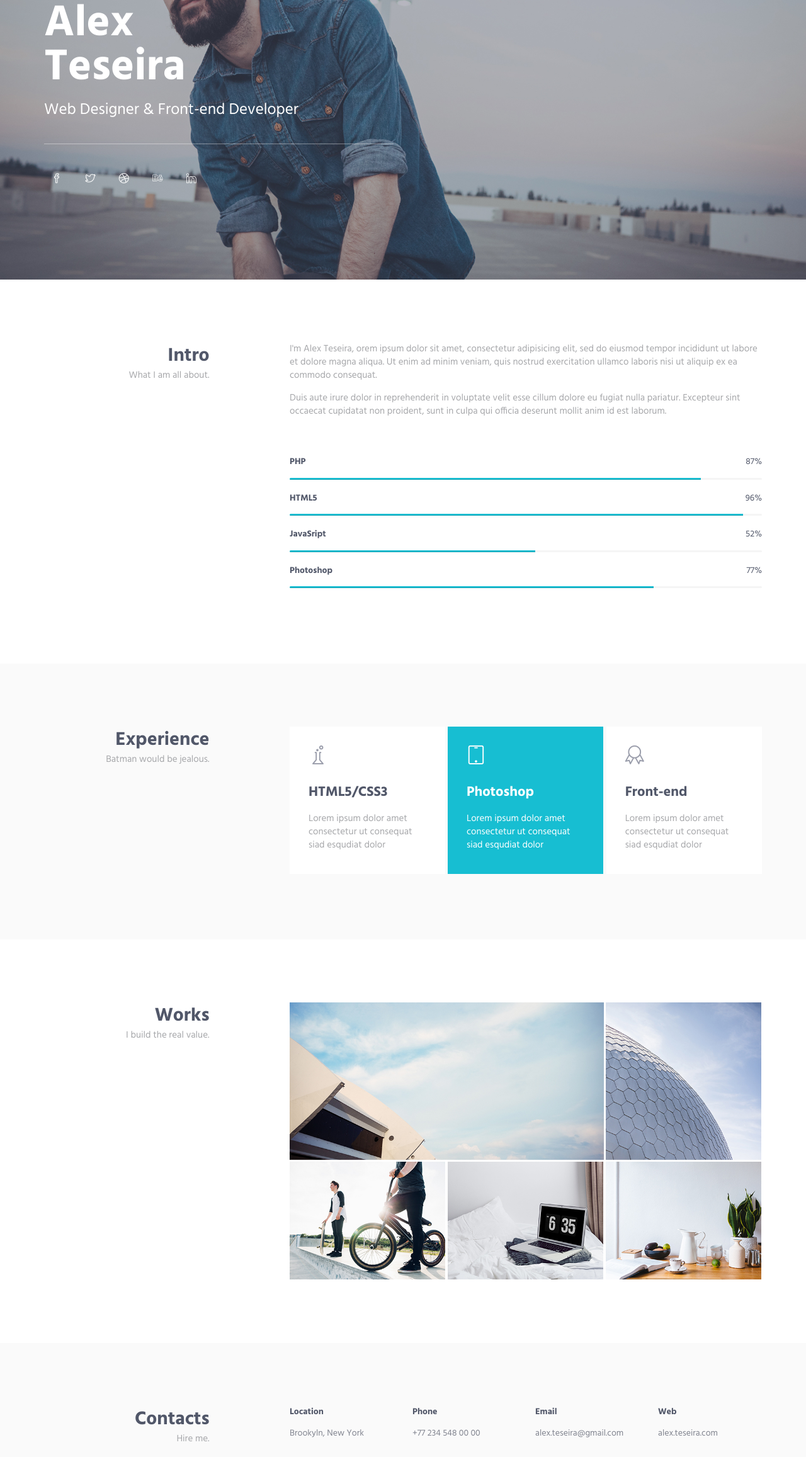
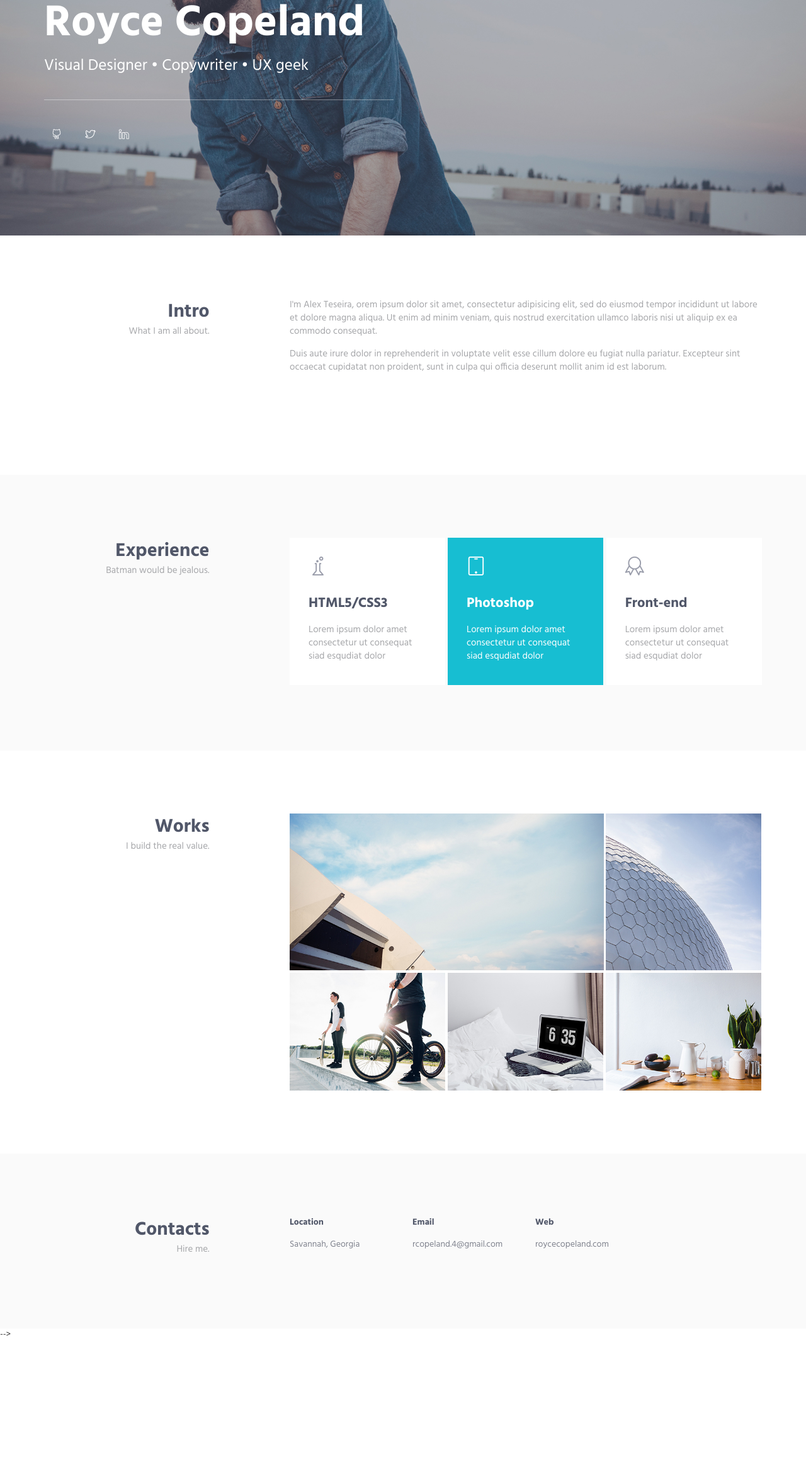
Before and after one commit to RoyceCopeland/Personal, a plain HTML site: page Aircv-gh-pages/HTML/index.html in a window 1280 px wide. Shown: the part 217-2531 px from the top of the page at 63% size. After the commit the page ends 2348 px from the top, so only its background shows below. Drawn offline with Linux system fonts and the light colour scheme.

Commit message:
working checkpoint

```diff
--- a/Aircv-gh-pages/HTML/index.html
+++ b/Aircv-gh-pages/HTML/index.html
@@ -14,7 +14,7 @@
     <!-- BEGIN HEAD -->
     <head>
         <meta charset="utf-8"/>
-        <title>Metronic "Aircv" Frontend Freebie</title>
+        <title>Royce Copeland • Visual Designer</title>
         <meta http-equiv="X-UA-Compatible" content="IE=edge">
         <meta content="width=device-width, initial-scale=1" name="viewport"/>
         <meta content="" name="description"/>
@@ -52,12 +52,12 @@
                         </button>
 
                         <!-- Logo -->
-                        <div class="logo">
+                        <!-- <div class="logo">
                             <a class="logo-wrap" href="#body">
                                 <img class="logo-img logo-img-main" src="img/logo.png" alt="Asentus Logo">
                                 <img class="logo-img logo-img-active" src="img/logo-dark.png" alt="Asentus Logo">
                             </a>
-                        </div>
+                        </div> -->
                         <!-- End Logo -->
                     </div>
 
@@ -86,15 +86,15 @@
                 <div class="row">
                     <div class="col-sm-6">
                         <div class="promo-block-divider">
-                            <h1 class="promo-block-title">Alex <br/> Teseira</h1>
-                            <p class="promo-block-text">Web Designer &amp; Front-end Developer</p>
+                            <h1 class="promo-block-title">Royce Copeland</h1>
+                            <p class="promo-block-text">Visual Designer • Copywriter • UX geek</p>
                         </div>
                         <ul class="list-inline">
-                            <li><a href="#" class="social-icons"><i class="icon-social-facebook"></i></a></li>
-                            <li><a href="#" class="social-icons"><i class="icon-social-twitter"></i></a></li>
-                            <li><a href="#" class="social-icons"><i class="icon-social-dribbble"></i></a></li>
-                            <li><a href="#" class="social-icons"><i class="icon-social-behance"></i></a></li>
-                            <li><a href="#" class="social-icons"><i class="icon-social-linkedin"></i></a></li>
+                            <li><a href="https://github.com/RoyceCopeland" class="social-icons"><i class="icon-social-github"></i></a></li>
+                            <li><a href="https://twitter.com/royce_copeland" class="social-icons"><i class="icon-social-twitter"></i></a></li>
+                            <!-- <li><a href="#" class="social-icons"><i class="icon-social-dribbble"></i></a></li>
+                            <li><a href="#" class="social-icons"><i class="icon-social-behance"></i></a></li> -->
+                            <li><a href="https://www.linkedin.com/in/roycecopeland/" class="social-icons"><i class="icon-social-linkedin"></i></a></li>
                         </ul>
                     </div>
                 </div>
@@ -121,7 +121,7 @@
                         </div>
 
                         <!-- Progress Box -->
-                        <div class="progress-box">
+                        <!-- <div class="progress-box">
                             <h5>PHP <span class="color-heading pull-right">87%</span></h5>
                             <div class="progress">
                                 <div class="progress-bar bg-color-base" role="progressbar" data-width="87"></div>
@@ -144,7 +144,7 @@
                             <div class="progress">
                                 <div class="progress-bar bg-color-base" role="progressbar" data-width="77"></div>
                             </div>
-                        </div>
+                        </div> -->
                         <!-- End Progress Box -->
                     </div>
                 </div>
@@ -445,19 +445,19 @@
                             <div class="row">
                                 <div class="col-md-3 col-xs-6 md-margin-b-30">
                                     <h5>Location</h5>
-                                    <a href="#">Brookyln, New York</a>
+                                    <a href="#">Savannah, Georgia</a>
                                 </div>
-                                <div class="col-md-3 col-xs-6 md-margin-b-30">
+                                <!-- <div class="col-md-3 col-xs-6 md-margin-b-30">
                                     <h5>Phone</h5>
                                     <a href="#">+77 234 548 00 00</a>
-                                </div>
+                                </div> -->
                                 <div class="col-md-3 col-xs-6">
                                     <h5>Email</h5>
-                                    <a href="mailto:#">alex.teseira@gmail.com</a>
+                                    <a href="mailto:#">rcopeland.4@gmail.com</a>
                                 </div>
                                 <div class="col-md-3 col-xs-6">
                                     <h5>Web</h5>
-                                    <a href="#">alex.teseira.com</a>
+                                    <a href="#">roycecopeland.com</a>
                                 </div>
                             </div>
                         </div>
@@ -470,7 +470,7 @@
         <!--========== END PAGE LAYOUT ==========-->
 
         <!--========== FOOTER ==========-->
-        <footer class="footer">
+        <!-- <footer class="footer">
             <div class="content container">
                 <div class="row">
                     <div class="col-xs-6">
@@ -482,7 +482,7 @@
                 </div>
                 <!--// end row -->
             </div>
-        </footer>
+        </footer> -->
         <!--========== END FOOTER ==========-->
 
         <!-- Back To Top -->
```
